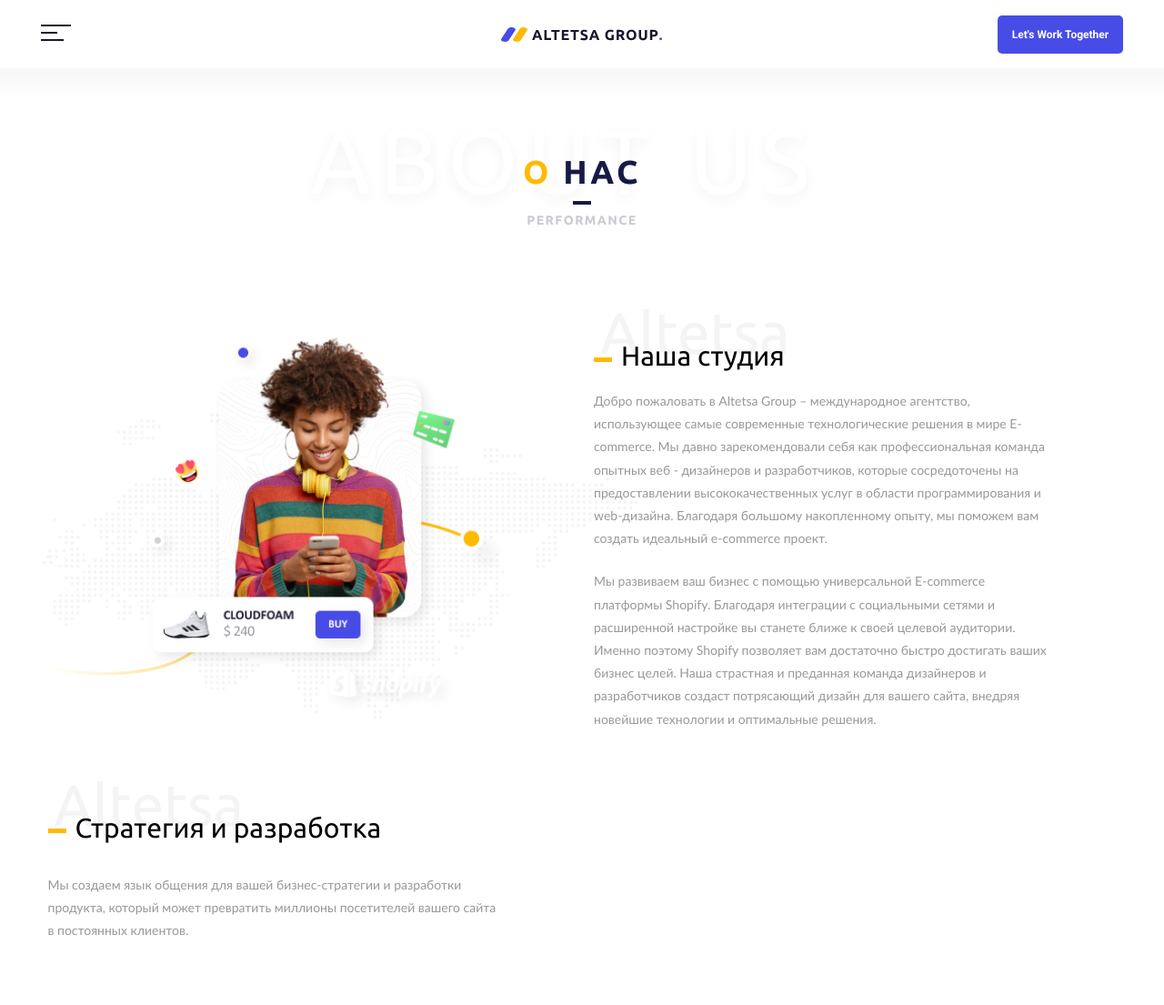
After one commit to YurySm/alt2, a PHP site: page /template/about.html in a window 1280 px wide. The commit adds this page. Shown: the whole page at 91% size. Run offline with PHP 8.4, Linux system fonts and the light colour scheme; style sheets or scripts are compiled from the project's sources.

Commit message:
started about page

```diff
--- a/dist/template/contacts.html
+++ b/dist/template/contacts.html
@@ -64,7 +64,7 @@
     </header>
     <section class="contacts">
         <div class="container">
-            <div class="contacts__title-group">
+            <div class="title-group">
                 <span class="title-shadow">contacts</span>
             <h1 class="title"><span>наши </span> координаты</h1>
             <span class="divider"></span>
--- /dev/null
+++ b/src/sass/blocks/template/_about.scss
@@ -0,0 +1,20 @@
+.about {
+    padding-top: 126px;
+    padding-bottom: 70px;
+    background-color: #fff;
+    position: relative;
+    &__wrapper {
+        max-width: 1250px;
+    }
+    &__img {
+        margin-right: -50px;
+    }
+    &__text-wrapper {
+        max-width: 500px;
+    }
+}
+.strategy {
+    max-width: 1175px;
+    margin: 0 auto;
+    margin-top: 70px;
+}
--- a/src/sass/blocks/template/_contacts.scss
+++ b/src/sass/blocks/template/_contacts.scss
@@ -5,14 +5,6 @@
     position: relative;
     &__header {
         box-shadow: 0 0 20px 20px rgba(0,0,0,.03);
-    }
-    &__title{
-        &-group {
-            margin: 0 auto;
-            position: relative;
-            width: 597px;
-            padding-top: 41px;
-        }
     }
     &__wrapper {
         position: relative;
@@ -36,7 +28,7 @@
         &-title {
             position: absolute;
             top: -30px;
-            left: 0;
+            left: 7px;
             font-weight: 300;
             font-size: 64px;
             line-height: 130%;
--- a/src/sass/style.scss
+++ b/src/sass/style.scss
@@ -75,6 +75,13 @@ body {
     }
 
 }
+.title-group {
+    margin: 0 auto;
+    position: relative;
+    width: 597px;
+    padding-top: 41px;
+}
+
 .title {
     font-weight: bold;
     font-size: 36px;
@@ -120,6 +127,9 @@ body {
     opacity: 0.5;
     text-align: center;
 }
+.mt-35 {
+    margin-top: 35px !important;
+}
 
 
 
@@ -129,3 +139,4 @@ body {
 @import 'blocks/footer.scss';
 
 @import 'blocks/template/contacts.scss';
+@import 'blocks/template/about.scss';
--- /dev/null
+++ b/src/template/about.html
@@ -0,0 +1,108 @@
+<!DOCTYPE html>
+<html lang="en">
+    <head>
+        <meta charset="UTF-8">
+        <meta name="viewport" content="width=device-width, initial-scale=1.0">
+        <meta http-equiv="X-UA-Compatible" content="ie=edge">
+        <title>Altesta</title>
+        <meta name="title" content="">
+        <meta name="description" content="">
+        <!-- <link href="https://cdn.jsdelivr.net/npm/bootstrap@5.0.2/dist/css/bootstrap.min.css" rel="stylesheet" integrity="sha384-EVSTQN3/azprG1Anm3QDgpJLIm9Nao0Yz1ztcQTwFspd3yD65VohhpuuCOmLASjC" crossorigin="anonymous"> -->
+        <link rel="stylesheet" href="../css/style.min.css">
+        <!-- <script defer src="https://cdn.jsdelivr.net/npm/bootstrap@5.0.2/dist/js/bootstrap.bundle.min.js" integrity="sha384-MrcW6ZMFYlzcLA8Nl+NtUVF0sA7MsXsP1UyJoMp4YLEuNSfAP+JcXn/tWtIaxVXM" crossorigin="anonymous"></script> -->
+        <script defer src="../js/script.js"></script>
+    </head>
+<body>
+    <header class="header contacts__header">
+        <button class="header__humburger">
+            <svg width="33" height="18" viewBox="0 0 33 18" fill="none" xmlns="http://www.w3.org/2000/svg">
+                <rect width="33" height="2" fill="#18172F"/>
+                <rect y="16" width="25" height="2" fill="#18172F"/>
+                <rect y="8" width="18" height="2" fill="#18172F"/>
+            </svg>
+        </button>
+        <button class="header__close">
+            <svg width="22" height="22" viewBox="0 0 25 25" fill="none" xmlns="http://www.w3.org/2000/svg">
+                <rect x="1.53979" width="33" height="2" transform="rotate(45 1.53979 0)" fill="#18172F"/>
+                <rect x="0.125488" y="23.3346" width="33" height="2" transform="rotate(-45 0.125488 23.3346)" fill="#18172F"/>
+            </svg>
+        </button>
+        <a href="" class="header__logo">
+            <img src="../img/header/logoB.svg" alt="Altesta">
+        </a>
+        <button class="btn btn__header">
+            Let's Work Together
+        </button>
+        <nav class="header__menu">
+            <ul class="header__nav-items">
+                <li class="header__nav-item">
+                    <a href="#"><b>О нас</b> <span><svg width="12" height="9" viewBox="0 0 12 9" fill="none" xmlns="http://www.w3.org/2000/svg">
+                        <path d="M11.8366 3.7344L8.26556 0.163407C8.04769 -0.0544689 7.69434 -0.0544689 7.47646 0.163407C7.25854 0.381327 7.25854 0.734588 7.47646 0.952508L10.0949 3.57099L0.557968 3.57099C0.249836 3.57099 0 3.82082 0 4.12896C0 4.43704 0.249836 4.68692 0.557968 4.68692L10.0949 4.68692L7.47655 7.3054C7.25863 7.52332 7.25863 7.87658 7.47655 8.0945C7.58547 8.20338 7.72831 8.25792 7.8711 8.25792C8.0139 8.25792 8.15669 8.20338 8.26565 8.0945L11.8366 4.52351C12.0545 4.30559 12.0545 3.95232 11.8366 3.7344Z" fill="white"/>
+                        </svg></span> <br> About</a>
+                </li>
+                <li class="header__nav-item">
+                    <a href="#"><b>Услуги</b> <span><svg width="12" height="9" viewBox="0 0 12 9" fill="none" xmlns="http://www.w3.org/2000/svg">
+                        <path d="M11.8366 3.7344L8.26556 0.163407C8.04769 -0.0544689 7.69434 -0.0544689 7.47646 0.163407C7.25854 0.381327 7.25854 0.734588 7.47646 0.952508L10.0949 3.57099L0.557968 3.57099C0.249836 3.57099 0 3.82082 0 4.12896C0 4.43704 0.249836 4.68692 0.557968 4.68692L10.0949 4.68692L7.47655 7.3054C7.25863 7.52332 7.25863 7.87658 7.47655 8.0945C7.58547 8.20338 7.72831 8.25792 7.8711 8.25792C8.0139 8.25792 8.15669 8.20338 8.26565 8.0945L11.8366 4.52351C12.0545 4.30559 12.0545 3.95232 11.8366 3.7344Z" fill="white"/>
+                        </svg></span> <br> Skills</a>
+                </li>
+                <li class="header__nav-item">
+                    <a href="#"><b>Цены</b> <span><svg width="12" height="9" viewBox="0 0 12 9" fill="none" xmlns="http://www.w3.org/2000/svg">
+                        <path d="M11.8366 3.7344L8.26556 0.163407C8.04769 -0.0544689 7.69434 -0.0544689 7.47646 0.163407C7.25854 0.381327 7.25854 0.734588 7.47646 0.952508L10.0949 3.57099L0.557968 3.57099C0.249836 3.57099 0 3.82082 0 4.12896C0 4.43704 0.249836 4.68692 0.557968 4.68692L10.0949 4.68692L7.47655 7.3054C7.25863 7.52332 7.25863 7.87658 7.47655 8.0945C7.58547 8.20338 7.72831 8.25792 7.8711 8.25792C8.0139 8.25792 8.15669 8.20338 8.26565 8.0945L11.8366 4.52351C12.0545 4.30559 12.0545 3.95232 11.8366 3.7344Z" fill="white"/>
+                        </svg></span> <br> Price</a>
+                </li>
+                <li class="header__nav-item">
+                    <a href="#"><b>Kонтакты</b> <span><svg width="12" height="9" viewBox="0 0 12 9" fill="none" xmlns="http://www.w3.org/2000/svg">
+                        <path d="M11.8366 3.7344L8.26556 0.163407C8.04769 -0.0544689 7.69434 -0.0544689 7.47646 0.163407C7.25854 0.381327 7.25854 0.734588 7.47646 0.952508L10.0949 3.57099L0.557968 3.57099C0.249836 3.57099 0 3.82082 0 4.12896C0 4.43704 0.249836 4.68692 0.557968 4.68692L10.0949 4.68692L7.47655 7.3054C7.25863 7.52332 7.25863 7.87658 7.47655 8.0945C7.58547 8.20338 7.72831 8.25792 7.8711 8.25792C8.0139 8.25792 8.15669 8.20338 8.26565 8.0945L11.8366 4.52351C12.0545 4.30559 12.0545 3.95232 11.8366 3.7344Z" fill="white"/>
+                        </svg></span> <br> Contact</a>
+                </li>
+                <li class="header__nav-item">
+                </li>
+            </ul>
+            <img src="../img/header/menu-pic.png" alt="меню" class="header__nav-img">
+            <h3 class="hero__descr nav__descr">altetsa</h3>
+        </nav>
+    </header>
+    <section class="about">
+        <div class="title-group">
+            <span class="title-shadow">about us</span>
+        <h1 class="title"><span>о</span> нас</h1>
+        <span class="divider"></span>
+        <h2 class="subtitle">performance</h2>
+        </div>
+
+        <div class="contacts__wrapper about__wrapper">
+            <img src="../img/about/about-img.png" alt="" class="contacts__img about__img">
+            <div class="contacts__form-wrapp about__text-wrapper">
+                <div class="contacts__form-wrapp-title">Altetsa</div>
+                <h2 class="contacts__title">
+                    Наша студия
+                </h2>
+                <p class="contacts__descr">
+                    Добро пожаловать в Altetsa Group – международное агентство, использующее самые современные технологические решения в мире E-commerce. Мы давно зарекомендовали себя как профессиональная команда опытных веб - дизайнеров и разработчиков, которые сосредоточены на предоставлении высококачественных услуг в области программирования и web-дизайна. Благодаря большому накопленному опыту, мы поможем вам создать идеальный e-commerce проект.
+                </p>
+
+                <p class="contacts__descr">
+                    Мы развиваем ваш бизнес с помощью универсальной E-commerce платформы Shopify. Благодаря интеграции с социальными сетями и расширенной настройке вы станете ближе к своей целевой аудитории. Именно поэтому Shopify позволяет вам достаточно быстро достигать ваших бизнес целей.
+                    Наша страстная и преданная команда дизайнеров и разработчиков создаст потрясающий дизайн для вашего сайта, внедряя новейшие технологии и оптимальные решения.
+                </p>
+            </div>
+        </div>
+
+
+        <div class="strategy">
+            <div class="contacts__form-wrapp about__text-wrapper">
+                <div class="contacts__form-wrapp-title">Altetsa</div>
+                <h2 class="contacts__title">
+                    Стратегия и разработка
+                </h2>
+                <p class="contacts__descr mt-35">
+                    Мы создаем язык общения для вашей бизнес-стратегии и разработки продукта, который может превратить миллионы посетителей вашего сайта в постоянных клиентов.
+                </p>
+            </div>
+            <div class="strategy__items">
+
+            </div>
+        </div>
+    </section>
+</body>
+</html>
--- a/src/template/contacts.html
+++ b/src/template/contacts.html
@@ -64,7 +64,7 @@
     </header>
     <section class="contacts">
         <div class="container">
-            <div class="contacts__title-group">
+            <div class="title-group">
                 <span class="title-shadow">contacts</span>
             <h1 class="title"><span>наши </span> координаты</h1>
             <span class="divider"></span>
```
Also changed, not shown: dist/template/about.html (added, +108 -0 lines), dist/css/style.min.css, dist/img/about/about-img.png (added), src/img/about/about-img.png (added).
